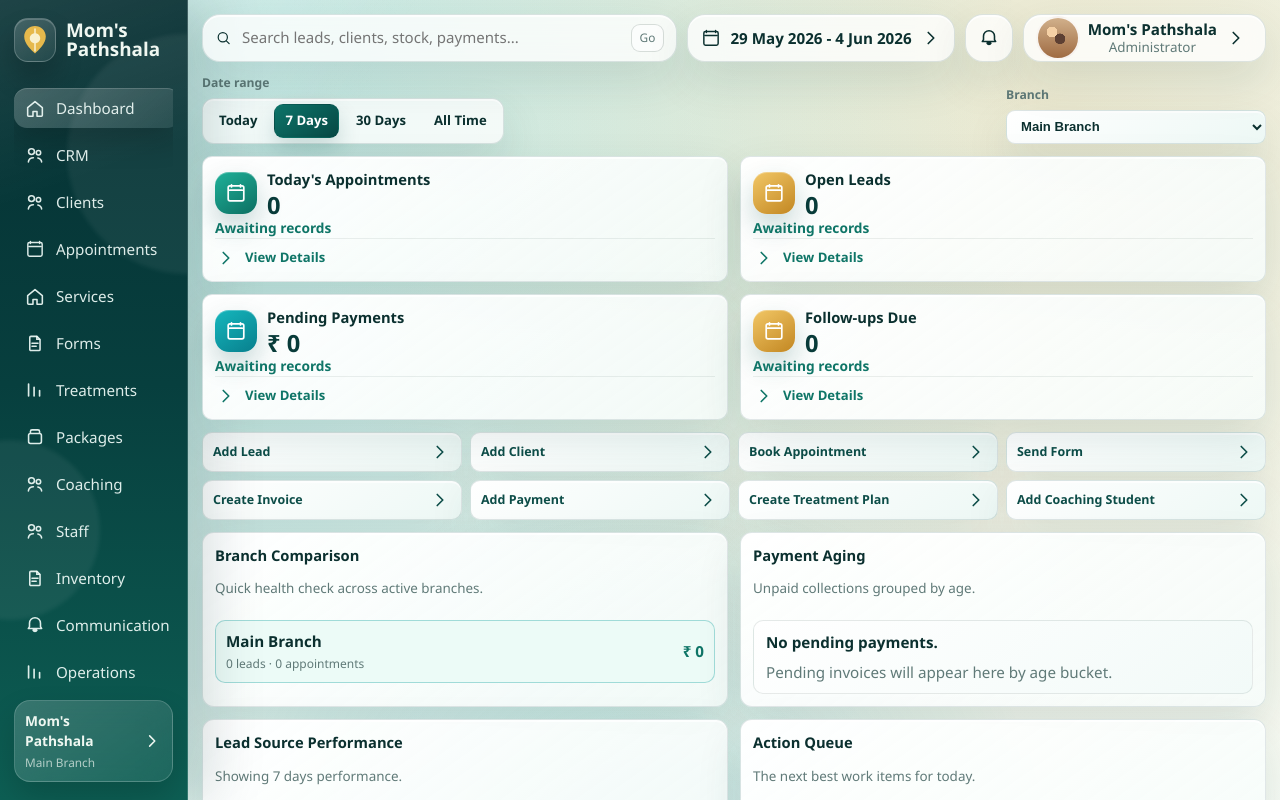
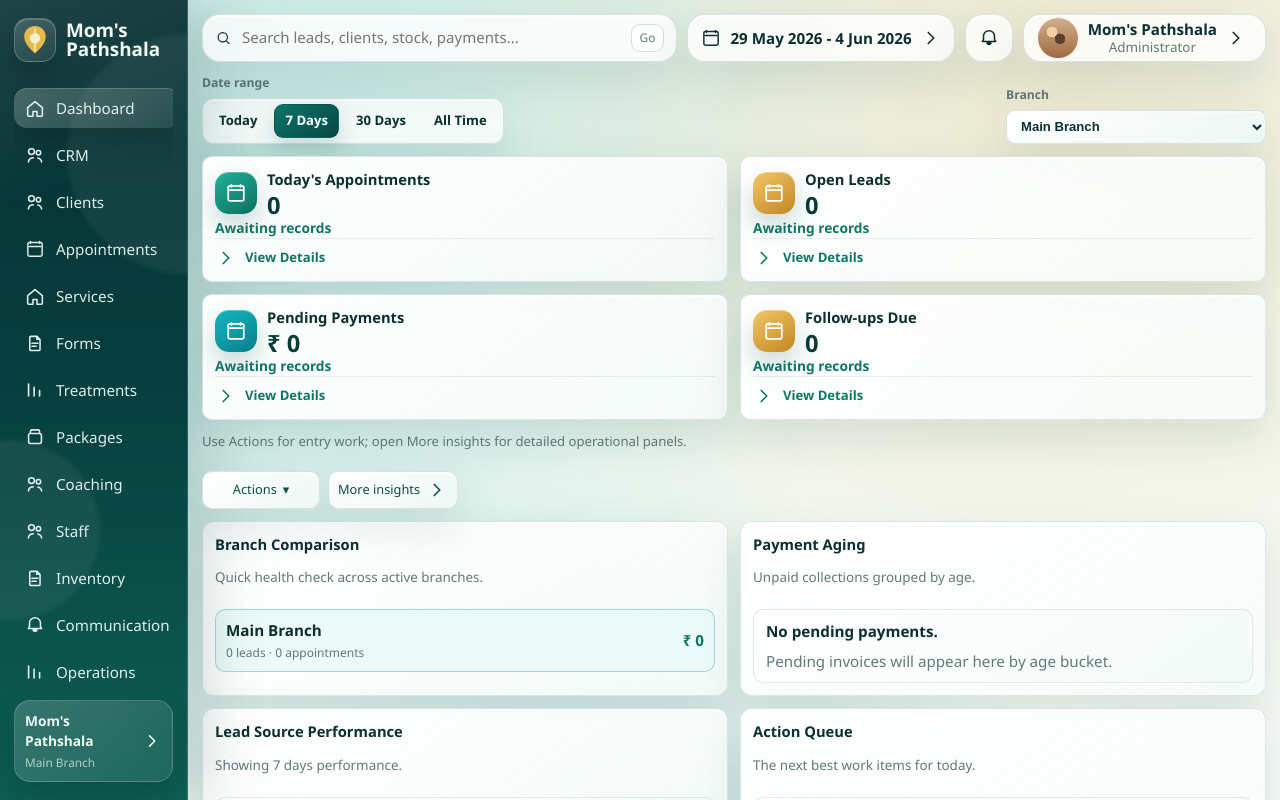
Before and after one commit to yogeshkukadiya92-stack/Preetikhenidashboard, a React (Vite) app: page / in a window 1280 px wide. Shown: the top 800 px of the page. Built offline with nearby package versions, Linux system fonts and the light colour scheme.

Commit message:
Clean dashboard and module action UI

```diff
--- a/src/components/ui.jsx
+++ b/src/components/ui.jsx
@@ -1,3 +1,5 @@
+import { useEffect, useRef, useState } from 'react';
+
 export function Card({ title, subtitle, action, children, className = '' }) {
   return (
     <section className={`card ${className}`}>
@@ -22,3 +24,52 @@ export function StatusPill({ tone, children }) {
 export function Tag({ tone, children }) {
   return <span className={`tag ${tone}`}>{children}</span>;
 }
+
+export function ActionMenu({ label = 'Actions', items = [], align = 'right' }) {
+  const [open, setOpen] = useState(false);
+  const menuRef = useRef(null);
+
+  useEffect(() => {
+    if (!open) return undefined;
+    const closeMenu = (event) => {
+      if (!menuRef.current?.contains(event.target)) setOpen(false);
+    };
+    const closeOnEscape = (event) => {
+      if (event.key === 'Escape') setOpen(false);
+    };
+    document.addEventListener('mousedown', closeMenu);
+    document.addEventListener('keydown', closeOnEscape);
+    return () => {
+      document.removeEventListener('mousedown', closeMenu);
+      document.removeEventListener('keydown', closeOnEscape);
+    };
+  }, [open]);
+
+  return (
+    <div className={`action-menu action-menu-${align}`} ref={menuRef}>
+      <button className="pill action-menu-trigger" type="button" onClick={() => setOpen((current) => !current)} aria-haspopup="menu" aria-expanded={open}>
+        {label}
+        <span aria-hidden="true">▾</span>
+      </button>
+      {open && (
+        <div className="action-menu-panel" role="menu">
+          {items.map((item) => (
+            <button
+              className="action-menu-item"
+              type="button"
+              role="menuitem"
+              key={item.label}
+              onClick={() => {
+                setOpen(false);
+                item.onClick?.();
+              }}
+            >
+              <span>{item.label}</span>
+              {item.description && <small>{item.description}</small>}
+            </button>
+          ))}
+        </div>
+      )}
+    </div>
+  );
+}
--- a/src/pages/DashboardPage.jsx
+++ b/src/pages/DashboardPage.jsx
@@ -1,6 +1,6 @@
 import { useState } from 'react';
 import { useNavigate } from 'react-router-dom';
-import { Card, StatusPill, Tag } from '../components/ui.jsx';
+import { ActionMenu, Card, StatusPill, Tag } from '../components/ui.jsx';
 import { FunnelChart, RevenueChart } from '../components/Charts.jsx';
 import { ChevronRight } from '../components/icons.jsx';
 import { loadLiveDashboardData, parseLiveAmount } from '../data/liveData.js';
@@ -28,6 +28,7 @@ export function DashboardPage() {
   const { branches, currentBranch, setCurrentBranch } = useBranch();
   const [revenuePeriod, setRevenuePeriod] = useState('Week');
   const [datePreset, setDatePreset] = useState('7 Days');
+  const [moreInsightsOpen, setMoreInsightsOpen] = useState(false);
   const liveData = loadLiveDashboardData(currentBranch);
   const { funnelStages, kpis, leads, payments, todaySchedule, urgentTasks, revenueSeries, appointments, clients, inventory, packages, staff, treatments } = liveData;
   const filteredLeads = filterRowsByPreset(leads, datePreset, (lead) => lead.addedOn);
@@ -53,6 +54,16 @@ export function DashboardPage() {
     if (label.includes('Payment')) return '/payments';
     return '/crm';
   };
+  const quickActions = [
+    ['Add Lead', '/crm?action=add', 'Create new enquiry'],
+    ['Add Client', '/clients?action=add', 'Create client profile'],
+    ['Book Appointment', '/appointments?action=add', 'Schedule visit'],
+    ['Send Form', '/operations?tab=forms', 'Open forms'],
+    ['Create Invoice', '/finance?tab=payments&action=add', 'Prepare bill'],
+    ['Add Payment', '/finance?tab=payments&action=add', 'Record collection'],
+    ['Create Treatment Plan', '/operations?tab=treatments&action=add', 'Start plan'],
+    ['Add Coaching Student', '/operations?tab=coaching&action=add', 'Add student'],
+  ].map(([label, path, description]) => ({ label, description, onClick: () => navigate(path) }));
 
   return (
     <>
@@ -101,22 +112,12 @@ export function DashboardPage() {
         ))}
       </section>
 
-      <section className="quick-actions" aria-label="Quick actions">
-        {[
-          ['Add Lead', '/crm?action=add'],
-          ['Add Client', '/clients?action=add'],
-          ['Book Appointment', '/appointments?action=add'],
-          ['Send Form', '/operations?tab=forms'],
-          ['Create Invoice', '/finance?tab=payments&action=add'],
-          ['Add Payment', '/finance?tab=payments&action=add'],
-          ['Create Treatment Plan', '/operations?tab=treatments&action=add'],
-          ['Add Coaching Student', '/operations?tab=coaching&action=add'],
-        ].map(([label, path]) => (
-          <button className="quick-action" type="button" key={label} onClick={() => navigate(path)}>
-            <span>{label}</span>
-            <ChevronRight />
-          </button>
-        ))}
+      <section className="dashboard-action-strip" aria-label="Dashboard actions">
+        <p className="command-message">Use Actions for entry work; open More insights for detailed operational panels.</p>
+        <div className="sheet-actions toolbar-actions">
+          <ActionMenu label="Actions" items={quickActions} />
+          <button className="pill" type="button" onClick={() => setMoreInsightsOpen(true)}>More insights <ChevronRight /></button>
+        </div>
       </section>
 
       <section className="insights-grid">
@@ -175,7 +176,17 @@ export function DashboardPage() {
         </Card>
       </section>
 
-      <section className="insights-grid dashboard-operations">
+      {moreInsightsOpen && (
+        <div className="modal-backdrop" role="presentation" onClick={() => setMoreInsightsOpen(false)}>
+          <div className="modal-shell wide-modal" role="dialog" aria-modal="true" aria-label="More dashboard insights" onClick={(event) => event.stopPropagation()}>
+            <div className="modal-head">
+              <div>
+                <h2>More Insights</h2>
+                <p>Operational details are grouped here to keep the main dashboard clean.</p>
+              </div>
+              <button className="icon-btn" type="button" onClick={() => setMoreInsightsOpen(false)} aria-label="Close modal">x</button>
+            </div>
+            <div className="more-insights-grid">
               <Card title="Staff Workload" subtitle={`Appointments per team member (${datePreset.toLowerCase()}).`}>
                 <InsightBars
                   rows={staffWorkload}
@@ -229,7 +240,10 @@ export function DashboardPage() {
                   route="/clients"
                 />
               </Card>
-      </section>
+            </div>
+          </div>
+        </div>
+      )}
 
       <section className="grid">
         <div className="stack">
--- a/src/pages/modules.jsx
+++ b/src/pages/modules.jsx
@@ -1,7 +1,7 @@
 import { useEffect, useMemo, useRef, useState } from 'react';
 import { useNavigate, useSearchParams } from 'react-router-dom';
 import { ChevronRight } from '../components/icons.jsx';
-import { Card, StatusPill, Tag } from '../components/ui.jsx';
+import { ActionMenu, Card, StatusPill, Tag } from '../components/ui.jsx';
 import { useBranch } from '../context/BranchContext.jsx';
 import { GenericModulePage } from './GenericModulePage.jsx';
 import {
@@ -232,6 +232,16 @@ function ImportExportModule({
       View
     </button>
   );
+  const moduleActions = [
+    { label: `Add ${title}`, description: 'Create a new record', onClick: openAddRecord },
+    { label: 'Download template', description: 'Blank CSV format', onClick: downloadTemplate },
+    { label: 'Import CSV/JSON', description: 'Upload records', onClick: () => bannerFileInputRef.current?.click() },
+    { label: 'Export CSV', description: 'Download current records', onClick: exportCsv },
+    ...(filterPresets.length > 0 ? [
+      { label: filterOpen ? 'Hide filters' : 'Show filters', description: 'Search this module', onClick: () => setFilterOpen((current) => !current) },
+      { label: 'Reset filters', description: 'Clear active search', onClick: () => { setActiveFilter(filterPresets[0]?.column ?? ''); setFilterText(''); setMessage('Filters reset.'); } },
+    ] : []),
+  ];
 
   return (
     <section className="module-page">
@@ -250,27 +260,19 @@ function ImportExportModule({
         </div>
       </div>
 
-      <Card title="Import / Export" className="compact-action-card single-row-actions">
-        <div className="import-banner compact-import-banner">
+      <Card
+        title={`${title} Controls`}
+        subtitle={message}
+        className="compact-action-card module-command-card"
+        action={<ActionMenu label="Actions" items={moduleActions} />}
+      >
         <input ref={bannerFileInputRef} className="hidden-file-input" type="file" accept=".csv,.json" onChange={async (event) => handleFile(event.target.files?.[0])} />
-          <button className="pill" type="button" onClick={openAddRecord}>Add <ChevronRight /></button>
-          <button className="pill" type="button" onClick={downloadTemplate}>Template <ChevronRight /></button>
-          <button className="pill" type="button" onClick={() => bannerFileInputRef.current?.click()}>Import <ChevronRight /></button>
-          <button className="pill" type="button" onClick={exportCsv}>Export <ChevronRight /></button>
-        </div>
       </Card>
 
       {extraTopCard}
 
-      {filterPresets.length > 0 && (
+      {filterPresets.length > 0 && filterOpen && (
         <Card title="Filters" className="compact-action-card">
-          <div className="module-toolbar">
-            <div className="sheet-actions toolbar-actions">
-              <button className="pill" type="button" onClick={() => setFilterOpen((current) => !current)}>Filter <ChevronRight /></button>
-              <button className="pill" type="button" onClick={() => { setActiveFilter(filterPresets[0]?.column ?? ''); setFilterText(''); setMessage('Filters reset.'); }}>Reset <ChevronRight /></button>
-            </div>
-          </div>
-          {filterOpen && (
           <div className="filter-panel">
             <div className="filter-pills">
               {filterPresets.map((preset) => (
@@ -295,7 +297,6 @@ function ImportExportModule({
               placeholder={activeFilter ? `Search by ${activeFilter.toLowerCase()}...` : `Filter ${title.toLowerCase()}...`}
             />
           </div>
-          )}
         </Card>
       )}
 
--- a/src/styles.css
+++ b/src/styles.css
@@ -314,6 +314,98 @@ textarea:focus-visible,
 .quick-action:hover {
   border-color: rgba(202, 150, 41, 0.42);
   background: #fffaf0;
+}
+
+.action-menu {
+  position: relative;
+  display: inline-flex;
+  justify-content: flex-end;
+  z-index: 20;
+}
+
+.action-menu-trigger {
+  gap: 8px;
+  min-width: 118px;
+  justify-content: center;
+}
+
+.action-menu-panel {
+  position: absolute;
+  top: calc(100% + 8px);
+  right: 0;
+  width: min(280px, calc(100vw - 32px));
+  border: 1px solid rgba(23, 53, 40, 0.10);
+  border-radius: 14px;
+  background: rgba(255, 255, 255, 0.98);
+  box-shadow: 0 18px 46px rgba(19, 52, 39, 0.16);
+  padding: 6px;
+  display: grid;
+  gap: 4px;
+}
+
+.action-menu-left .action-menu-panel {
+  right: auto;
+  left: 0;
+}
+
+.action-menu-item {
+  border: 0;
+  border-radius: 10px;
+  background: transparent;
+  color: var(--text);
+  padding: 9px 10px;
+  text-align: left;
+  display: grid;
+  gap: 2px;
+  width: 100%;
+}
+
+.action-menu-item:hover,
+.action-menu-item:focus-visible {
+  background: #eff8f3;
+}
+
+.action-menu-item span {
+  font-weight: 800;
+  font-size: 0.86rem;
+}
+
+.action-menu-item small {
+  color: var(--muted);
+  font-size: 0.74rem;
+}
+
+.dashboard-action-strip,
+.module-command-bar {
+  display: flex;
+  align-items: center;
+  justify-content: space-between;
+  gap: 10px;
+  margin: 10px 0 12px;
+}
+
+.module-command-card {
+  padding: 10px 12px;
+}
+
+.module-command-card .card-header {
+  margin-bottom: 0;
+}
+
+.command-message {
+  color: var(--muted);
+  font-size: 0.82rem;
+  margin: 0;
+}
+
+.more-insights-grid {
+  display: grid;
+  grid-template-columns: repeat(2, minmax(0, 1fr));
+  gap: 12px;
+}
+
+.wide-modal {
+  width: min(1120px, 100%);
 }
 .kpi-head { display: flex; align-items: center; gap: 10px; }
 .metric-icon { width: 42px; height: 42px; border-radius: 14px; display: grid; place-items: center; color: white; flex: 0 0 auto; }
@@ -983,6 +1075,7 @@ body {
   .module-hero { grid-template-columns: 1fr; }
   .module-toolbar { grid-template-columns: 1fr; }
   .toolbar-actions { justify-content: flex-start; }
+  .dashboard-action-strip { align-items: flex-start; flex-direction: column; }
   .sheet-panel { grid-template-columns: 1fr; }
   .import-banner { flex-direction: column; align-items: flex-start; }
   .single-row-actions .compact-import-banner { flex-direction: row; align-items: center; }
@@ -1011,6 +1104,15 @@ body {
   .nav { grid-template-columns: 1fr; }
   .card { padding: 12px; }
   .data-table, .module-stats { overflow-x: auto; }
+  .more-insights-grid { grid-template-columns: 1fr; }
+  .card-header { align-items: flex-start; flex-direction: column; }
+  .card-header .action-menu,
+  .card-header .pill { align-self: flex-start; }
+  .action-menu-panel { left: 0; right: auto; }
+  .dashboard-action-strip .sheet-actions,
+  .dashboard-action-strip .pill,
+  .dashboard-action-strip .action-menu,
+  .dashboard-action-strip .action-menu-trigger { width: 100%; }
   .table-head, .data-row { min-width: 620px; }
   .schedule-item, .task-item { grid-template-columns: auto 1fr auto; }
   .topbar { gap: 10px; }
```
Lines whose indentation alone changed are shown as unchanged.
